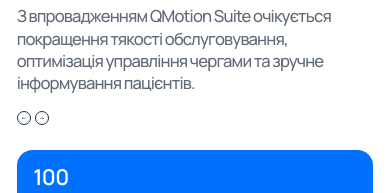
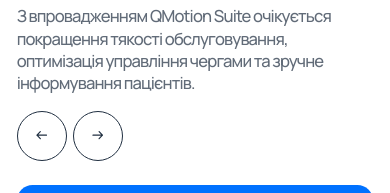
Before and after one commit to Illia2003/qlogic, a website built with webpack: page src/index.html in a window 390 px wide. Shown: the part 5946-6139 px from the top of the page. Built offline with nearby package versions, Linux system fonts and the light colour scheme; files whose address does not match are found by name; a web font is replaced by a local one; what @lordicon/element would draw is missing.

Commit message:
Fixed swiper buttons

```diff
--- a/src/js/swiper.js
+++ b/src/js/swiper.js
@@ -26,6 +26,7 @@
 
     slideClass: "swiper-slide",
     slidesPerView: 1,
+    allowTouchMove: false,
     fadeEffect: { crossFade: true },
 
     effect: "fade",
--- a/src/scss/base/swiper/_swiper.scss
+++ b/src/scss/base/swiper/_swiper.scss
@@ -79,7 +79,7 @@
 }
 
 @media screen and (max-width: 960px) {
-  .swiper {
+  div.swiper {
     .swiper-navigation {
       gap: calc(6px + 9 * ((100vw - 375px) / 585));
     }
```
